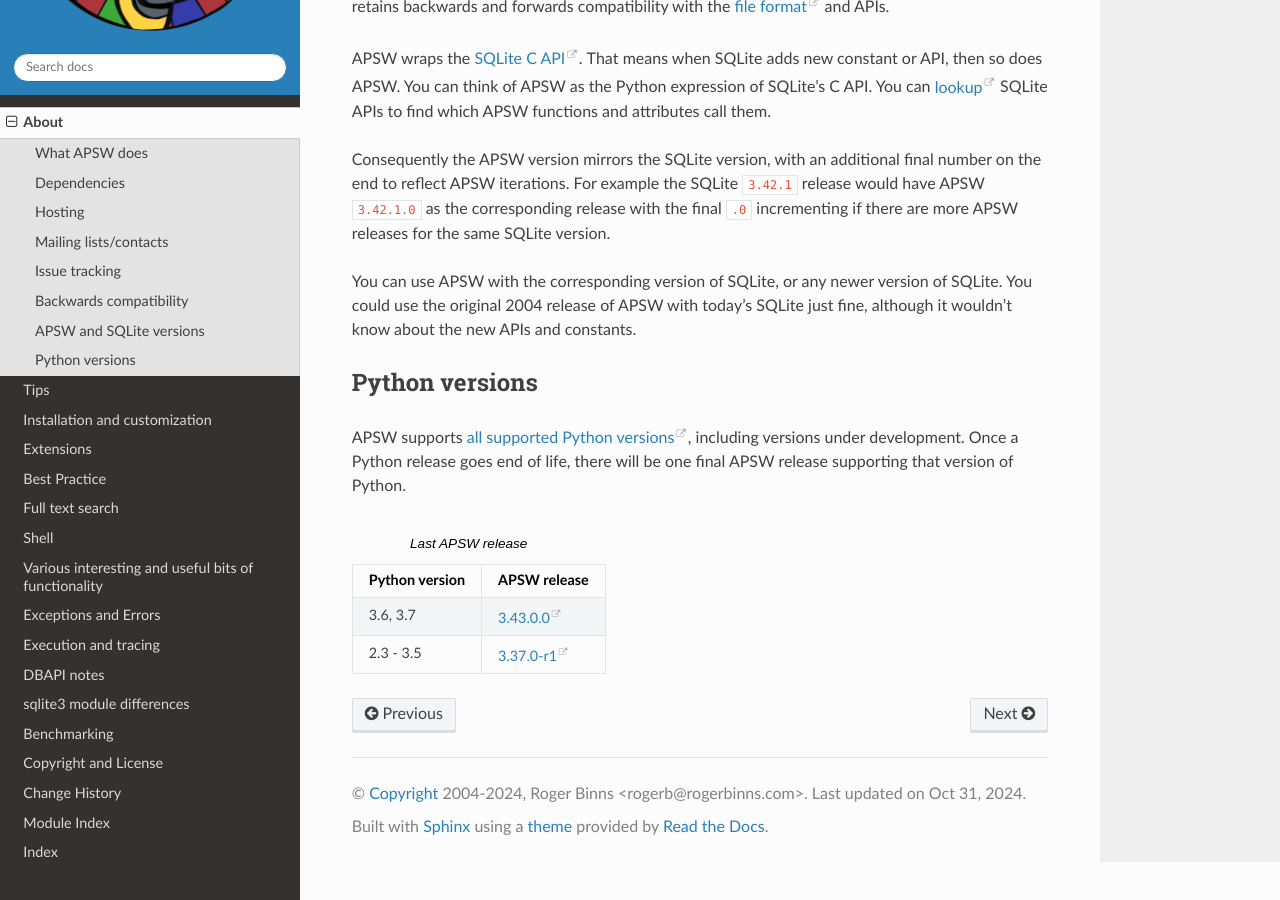
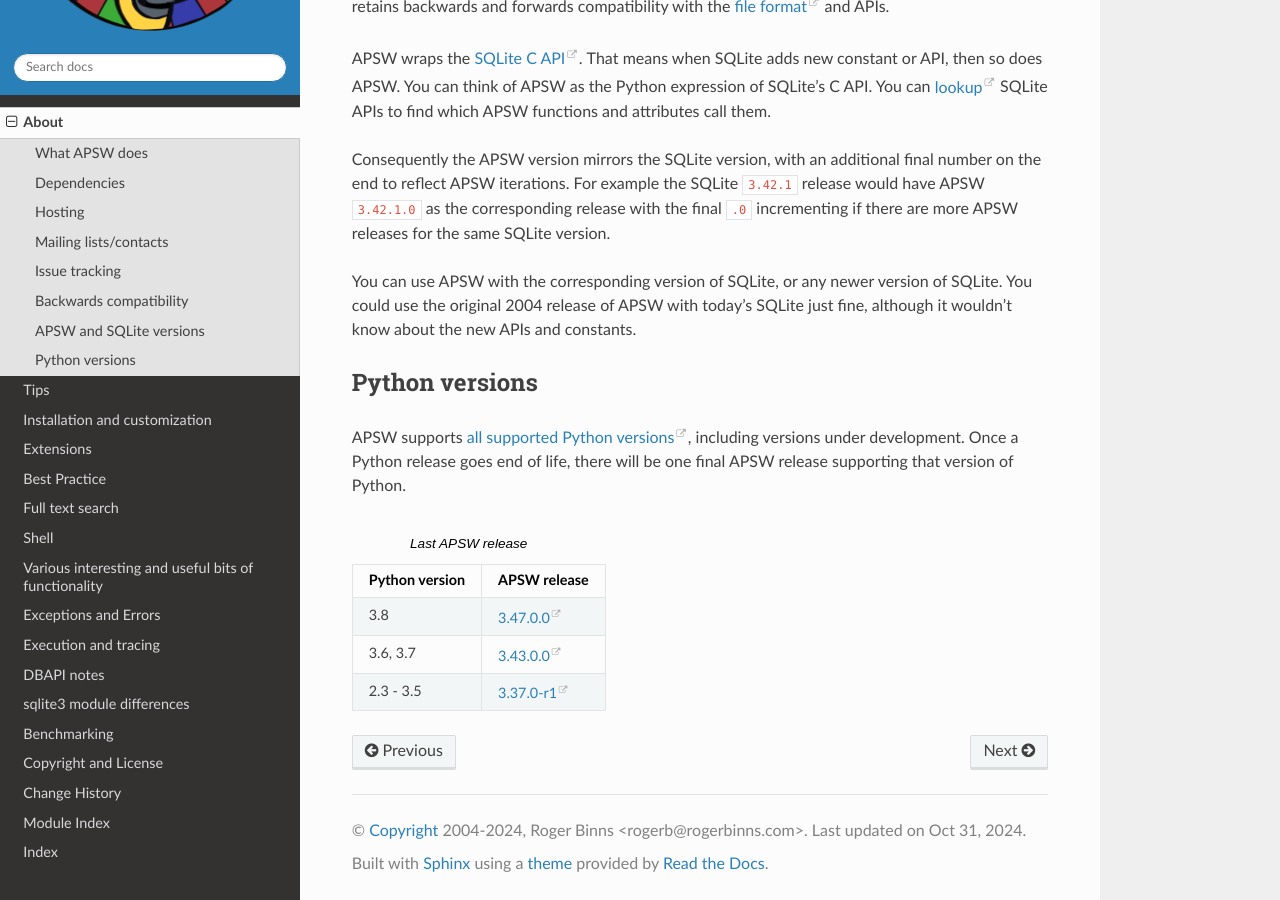
Before and after one commit to rogerbinns/apsw, a Sphinx documentation site: the page built from doc/about.rst, in a window 1280 px wide and 900 px high, scrolled down 1465 px. Built offline with Sphinx 7.4.7 and the Read the Docs theme 3.1.0, drawn with Linux system fonts in a browser that asks for light colours; pages that are not in the unit, such as notebooks, are missing from menus; the version number is read from the project's files by our own code.

Commit message:
Note this is the last Python 3.8 compatible release

```diff
--- a/doc/about.rst
+++ b/doc/about.rst
@@ -111,6 +111,8 @@
 
   * - Python version
     - APSW release
+  * - 3.8
+    - `3.47.0.0 <https://github.com/rogerbinns/apsw/releases/tag/3.47.0.0>`__
   * - 3.6, 3.7
     - `3.43.0.0 <https://github.com/rogerbinns/apsw/releases/tag/3.43.0.0>`__
   * - 2.3 - 3.5
--- a/doc/changes.rst
+++ b/doc/changes.rst
@@ -12,6 +12,8 @@
 
 3.47.0.0
 ========
+
+This is the last release supporting Python 3.8.
 
 Added :func:`recursive triggers
 <apsw.bestpractice.connection_recursive_triggers>` and :func:`optimize
```
